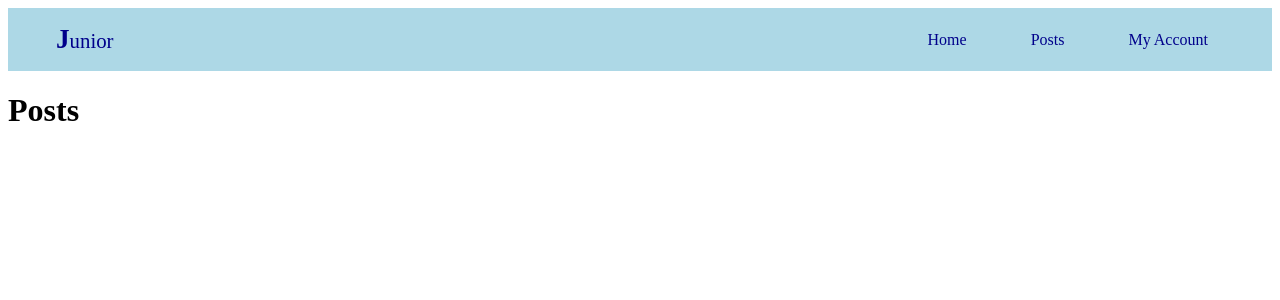
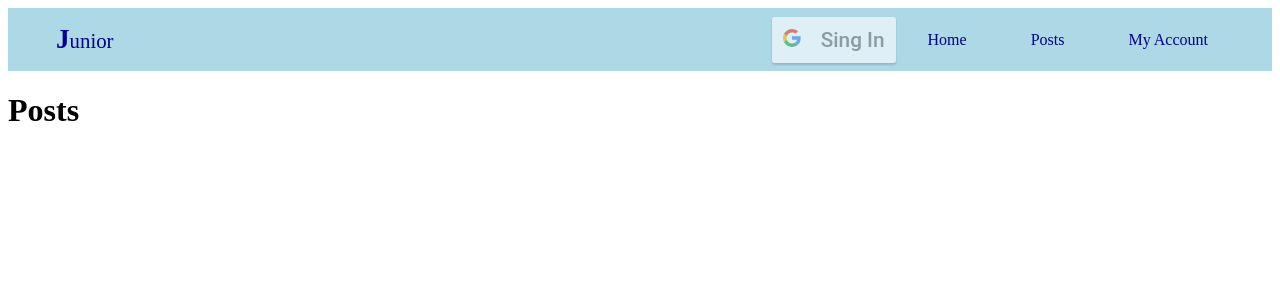
Before and after one commit to morMBen/mid-project, a React (Create React App) app: page /posts in a window 1280 px wide. Shown: the top 300 px of the page. Built offline with nearby package versions, Linux system fonts and the light colour scheme.

Commit message:
mid-project_0.7

```diff
--- a/package.json
+++ b/package.json
@@ -9,6 +9,7 @@
     "axios": "^0.21.1",
     "react": "^17.0.2",
     "react-dom": "^17.0.2",
+    "react-google-login": "^5.2.2",
     "react-router": "^5.2.0",
     "react-router-dom": "^5.2.0",
     "react-scripts": "4.0.3",
--- a/src/components/App.js
+++ b/src/components/App.js
@@ -1,5 +1,5 @@
 import React from 'react'
-import { BrowserRouter, Route } from 'react-router-dom'
+import { BrowserRouter, Route, Switch } from 'react-router-dom'
 
 
 import Navbar from './navbar/Navbar';
@@ -12,20 +12,12 @@ function App() {
     <div className="App">
       <BrowserRouter>
         <Navbar />
-        {/* <Route path="/" component={Navbar} /> */}
-        <Route path="/" exact component={Home} />
-        <Route path="/home" exact component={Home} />
-        <Route path="/my-account" exact component={MyAccount} />
-        <Route path="/posts" exact component={Posts} />
-        {/* <Link to='/'>
-          <button  >Home</button>
-        </Link>
-        <Link to='/my-account'>
-          <button  >My Account</button>
-        </Link>
-        <Link to='/posts'>
-          <button  >Posts</button>
-        </Link> */}
+        <Switch>
+          <Route path="/" exact component={Home} />
+          <Route path="/home" exact component={Home} />
+          <Route path="/my-account" exact component={MyAccount} />
+          <Route path="/posts" exact component={Posts} />
+        </Switch>
       </BrowserRouter>
     </div >
   );
--- /dev/null
+++ b/src/components/googleLogIn/GoogleLogIn.js
@@ -0,0 +1,26 @@
+import GoogleLogIn from 'react-google-login';
+const MyGoogleLogIn = () => {
+    const responseGoogle = (response) => {
+        console.log(response)
+        console.log(response.profileObj)
+    }
+
+    return (
+        <div>
+            <GoogleLogIn
+                // ↓↓↓↓↓↓ local ↓↓↓↓↓↓
+                // clientId="202064866705-0icj94b2ehlcladq0p3gt5vn9b86ofrk.apps.googleusercontent.com"
+                // ↓↓↓↓↓↓ netlify url ↓↓↓↓↓↓
+                clientId="668980613804-snpjdn3okjivv6l78rvaspbg0k2bp39l.apps.googleusercontent.com"
+                buttonText="Sing In"
+                onSuccess={responseGoogle}
+                onFailure={responseGoogle}
+                cookiePolicy={'single_host_origin'}
+                style={{ textDecoration: 'none' }}
+            />
+        </div>
+
+    )
+}
+
+export default MyGoogleLogIn;
--- a/src/components/navbar/Navbar.js
+++ b/src/components/navbar/Navbar.js
@@ -3,6 +3,7 @@ import { Link } from 'react-router-dom'
 
 import './navbar.css';
 
+import GoogleLogIn from '../googleLogIn/GoogleLogIn'
 import UseAnimations from "react-useanimations";
 import menu3 from 'react-useanimations/lib/menu3'
 
@@ -28,6 +29,7 @@ const Navbar = () => {
                 <UseAnimations animation={menu3} />
             </div>
             <div className="nav-menu" style={{ maxHeight: menuOpen() }}>
+                <GoogleLogIn />
                 <Link to='/' className="menu-link">Home</Link>
                 <Link to='/posts' className="menu-link">Posts</Link>
                 <Link to='/my-account' className="menu-link">My Account</Link>
```
Also changed, not shown: src/components/googleLogIn/GoogleLogIn.css (added), 1 other file (tests, documents, lock files or other folders).
